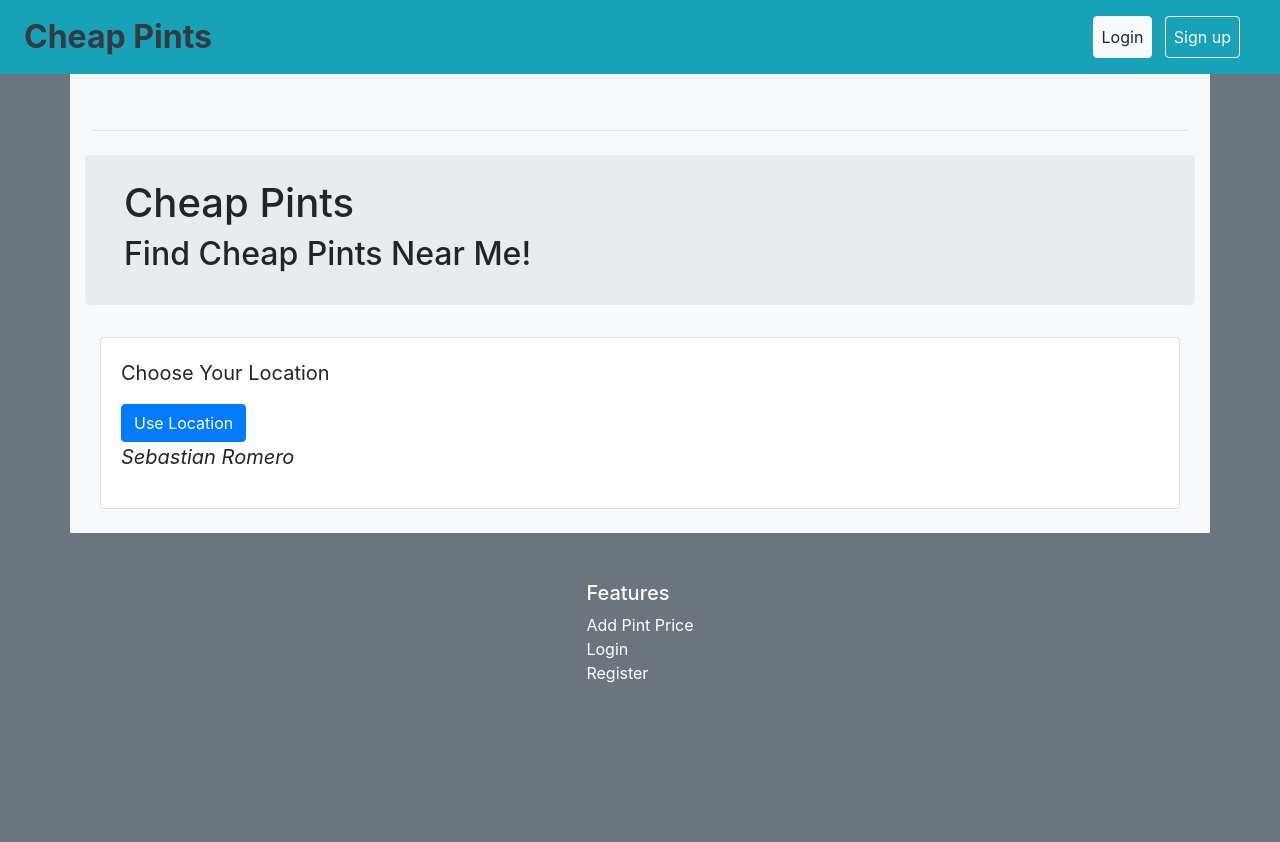
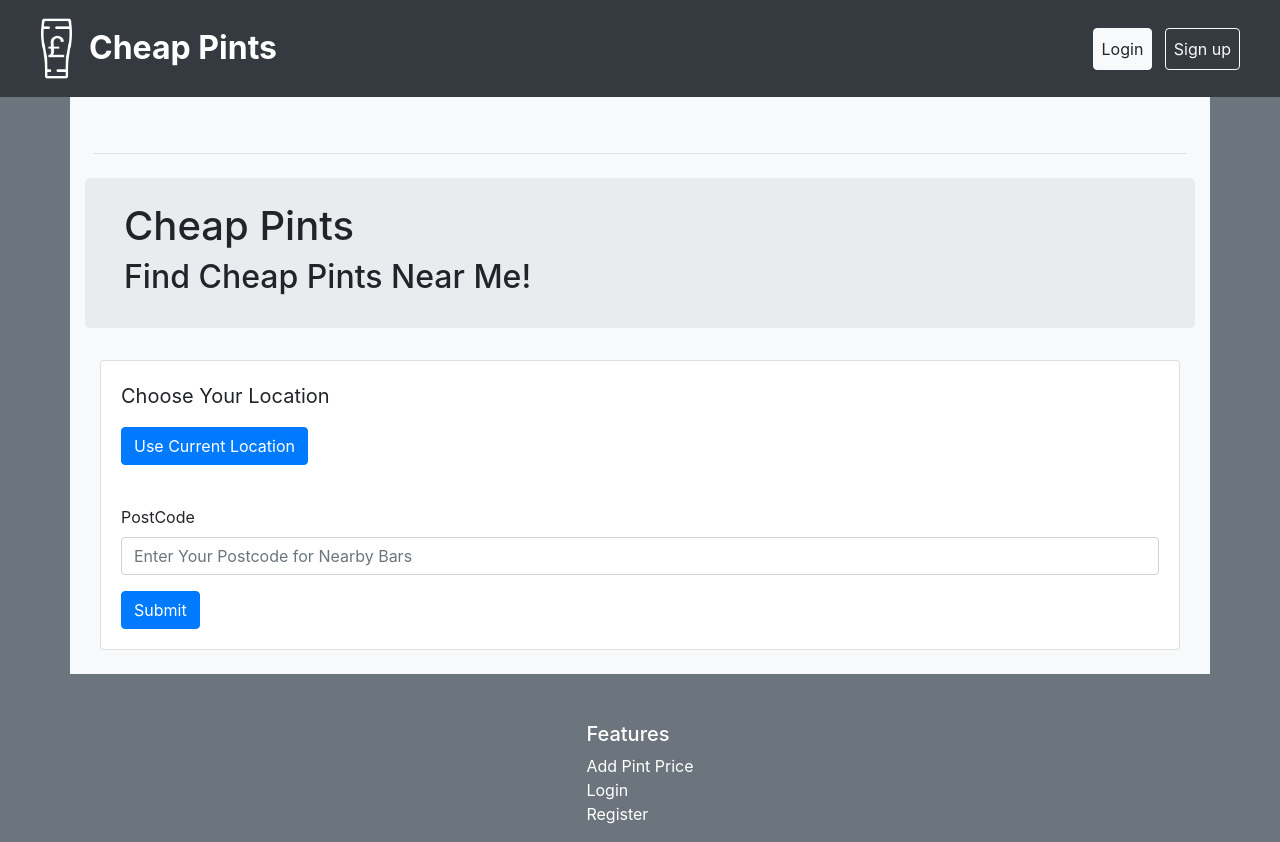
Before and after one commit to markmorrison95/cheap_pints, a Django app: page / in a window 1280 px wide. Before the commit the page ends 683 px from the top, so only its background shows below. Run offline with Django 3.2, Linux system fonts and the light colour scheme; some libraries are stand-ins or nearby versions.

Commit message:
Trying to add postcode search

```diff
--- a/find_my_pint_project/settings.py
+++ b/find_my_pint_project/settings.py
@@ -15,6 +15,7 @@ import os
 # Build paths inside the project like this: os.path.join(BASE_DIR, ...)
 BASE_DIR = os.path.dirname(os.path.dirname(os.path.abspath(__file__)))
 TEMPLATE_DIR = os.path.join(BASE_DIR, 'templates')
+STATIC_DIR = os.path.join(BASE_DIR, 'static')
 
 
 
@@ -127,3 +128,5 @@ USE_TZ = True
 # https://docs.djangoproject.com/en/2.1/howto/static-files/
 
 STATIC_URL = '/static/'
+
+STATICFILES_DIRS = [STATIC_DIR, ]
--- a/templates/cheap_pints/base.html
+++ b/templates/cheap_pints/base.html
@@ -8,7 +8,7 @@
     <meta name="viewport" content="width=device-width, initial-scale=1, shrink-to-fit=no">
     <meta name="description" content="">
     <meta name="author" content="">
-    <link rel="icon" href="{% static 'images/favicon.ico' %}">
+    <link rel="icon" href="{% static 'images/icon.png' %}">
     <title>
         Cheap Pints - {% block title_block %} Cheap Pints Near Me!{% endblock %}
     </title>
@@ -26,11 +26,12 @@
 <body class="bg-secondary">
 
     <div
-        class="d-flex flex-column flex-md-row align-items-center p-3 px-md-4 bg-info text-light box-shadow">
+        class="d-flex flex-column flex-md-row align-items-center p-3 px-md-4 bg-dark text-light box-shadow">
 
         {% comment %} App title, links to home {% endcomment %}
+        <img src="{% static 'images/icon.png' %}" width="65" height="65"/>
         <h2 class="my-0 mr-md-auto font-weight-bold d-flex">
-            <a class="text-dark" href="/cheap_pints/">
+            <a class="text-white" href="/cheap_pints/">
                 Cheap Pints
             </a>
         </h2>
--- a/templates/cheap_pints/index.html
+++ b/templates/cheap_pints/index.html
@@ -7,7 +7,7 @@ Home
 
 {% block body_block %}
 <script>
-            function getLocation() {
+        function getLocation() {
                 if (navigator.geolocation) {
                     navigator.geolocation.getCurrentPosition(showPosition);
                 } else {
@@ -20,7 +20,19 @@ Home
             var lng = position.coords.longitude;
             var userLocation = ''+lat+','+lng;
             window.location.href = 'bars/'+userLocation+'/';
-                }
+        }
+
+        function getCoordinates(){
+            var address = document.getElementById("postcodeInputBox").value;
+            fetch("https://maps.googleapis.com/maps/api/geocode/json?address="+address+"&key=AIzaSyBriJsnGZXUppVFg-q7cr2VpqHRmm7kczM")
+            .then(response => response.json()).then(function(data){
+                    alert(data);
+                    var lat = data['lat'];
+                    var lng = data['lng'];
+                    var userLocation = lat+','+lng;
+                    window.location.href = 'bars/'+userLocation+'/';
+            })
+        }
 </script>
 <div class="jumbotron p-4">
     <div class="container">
@@ -38,10 +50,21 @@ Home
         <div class="col-md-12">
             <div class="card">
                 <div class="card-body">
+                    <div>
                     <blockquote class="blockquote">
                         <p>Choose Your Location</p>
-                        <button type="button" class="btn btn-primary" onclick="getLocation();">Use Location</button>
-                        <footer class="card-blockquote"><cite title="Source title">Sebastian Romero</cite></footer>
+                        <button type="button" class="btn btn-primary" onclick="getLocation();">Use Current Location</button>
+                        </div>
+                        </br>
+                        <div>
+                        <form>
+                        <div class="form-group">
+                            <label for="exampleInputEmail1">PostCode</label>
+                            <input type="PostCode" class="form-control" id="postcodeInputBox" aria-describedby="postCodeHelp" placeholder="Enter Your Postcode for Nearby Bars">
+                        </div>
+                        <button type="button" class="btn btn-primary" onclick="getCoordinates();">Submit</button>
+                        </form>
+                        </div>
                     </blockquote>
                 </div>
             </div>
```
Also changed, not shown: static/images/icon.png (added), 2 other files.
